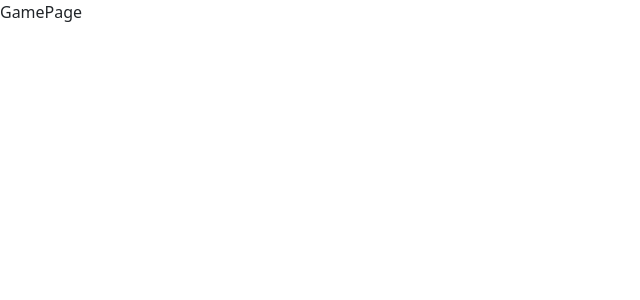
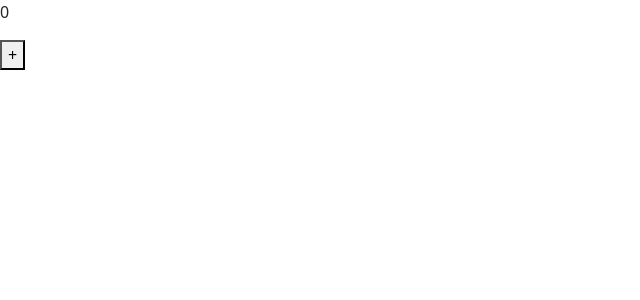
Before and after one commit to MBremodal/garden-clicker-game, a React (Vite) app in the folder fe/: page /game in a window 1280 px wide. Shown: the top 300 px of the page, without its empty margins (0-640 px from the left). Built offline with nearby package versions, Linux system fonts and the light colour scheme.

Commit message:
redux store

```diff
--- a/fe/package.json
+++ b/fe/package.json
@@ -10,6 +10,7 @@
 		"preview": "vite preview"
 	},
 	"dependencies": {
+		"@reduxjs/toolkit": "^1.9.7",
 		"@tanstack/react-query": "^5.8.1",
 		"axios": "^1.6.1",
 		"bootstrap": "^5.3.2",
--- a/fe/src/Pages/GamePage.tsx
+++ b/fe/src/Pages/GamePage.tsx
@@ -1,7 +1,16 @@
-import React from 'react';
+import {useDispatch, useSelector} from 'react-redux';
+import {add} from '../redux/store/store';
 
 function GamePage() {
-	return <div>GamePage</div>;
+	const dispatch = useDispatch();
+	const count = useSelector((state) => state.counter.value);
+
+	return (
+		<div>
+			<p>{count}</p>
+			<button onClick={() => dispatch(add())}>+</button>
+		</div>
+	);
 }
 
 export default GamePage;
--- /dev/null
+++ b/fe/src/redux/store/store.tsx
@@ -0,0 +1,27 @@
+// store.js
+import {configureStore, createSlice} from '@reduxjs/toolkit';
+
+// Define a slice with the initial state and reducers
+const counterSlice = createSlice({
+	name: 'counter',
+	initialState: {
+		value: 0,
+	},
+	reducers: {
+		add: (state) => {
+			state.value += 1;
+		},
+	},
+});
+
+// Create the Redux store
+const store = configureStore({
+	reducer: {
+		counter: counterSlice.reducer,
+	},
+});
+
+// Export the actions
+export const {add} = counterSlice.actions;
+
+export default store;
```
Also changed, not shown: fe/src/main.tsx (+12 -11 lines), fe/src/assets/images/home-page-bg.jpg (added), fe/src/redux/store.tsx (deleted), 1 other file (tests, documents, lock files or other folders).
